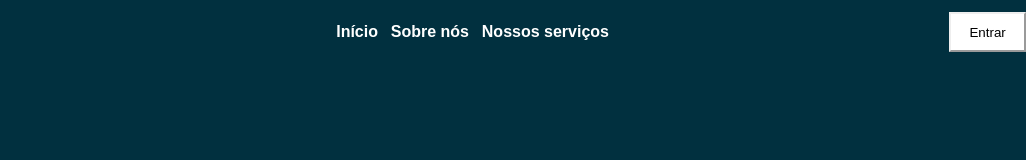
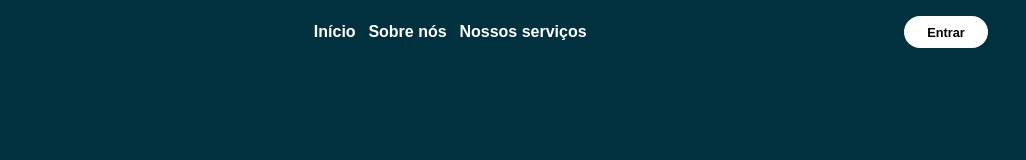
Before and after one commit to HardVision/site, a website: page public/index.html in a window 1280 px wide. Shown: the full height of the page, 254-1280 px from the left. Drawn offline with Linux system fonts and the light colour scheme.

```diff
--- a/public/css/estilo.css
+++ b/public/css/estilo.css
@@ -2,6 +2,11 @@
   padding: 0;
   margin: 0;
   font-family: 'DM Sans', sans-serif;
+}
+
+button {
+  all: unset;
+  cursor: pointer;
 }
 
 #nav-bar{
@@ -11,6 +16,7 @@
   align-items: center;
   height: 8vh;
   background-color: transparent;
+  padding-right: 3vw;
 }
 
 body{
@@ -35,6 +41,10 @@
 #nav-bar button{
   background-color: white;
   border-color: inherit;
-  width: 6vw;
-  height: 5vh;
+  width: 6.5vw;
+  height:4vh;
+  border-radius: 16px;
+  font-weight: 700;
+  text-align: center;
+  font-size: 0.8rem;
 }
```
